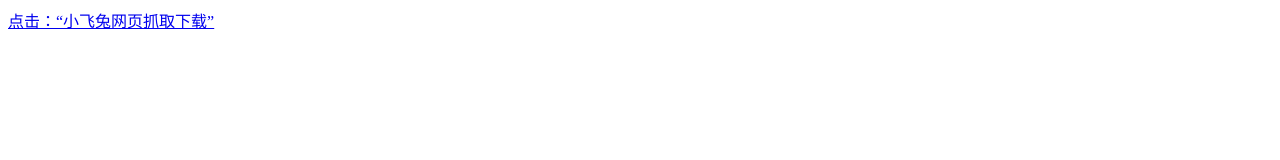
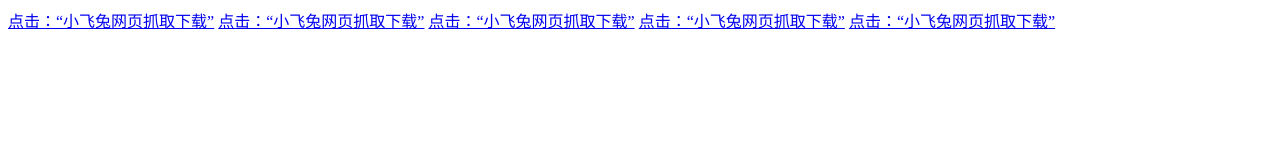
Before and after one commit to yimaoge/4github.io, a plain HTML site: page index.html in a window 1280 px wide. Drawn offline with Linux system fonts and the light colour scheme.

Commit message:
Update index.html

```diff
--- a/index.html
+++ b/index.html
@@ -1 +1,5 @@
 <a href="https://raw.githubusercontent.com/yimaoge/4github.io/refs/heads/main/%E5%B0%8F%E9%A3%9E%E5%85%94%E7%AD%891%E4%B8%AA%E6%96%87%E4%BB%B6.rar">点击：“小飞兔网页抓取下载”</a>
+<a href="https://raw.githubusercontent.com/yimaoge/4github.io/refs/heads/main/%E5%B0%8F%E9%A3%9E%E5%85%94%E7%AD%891%E4%B8%AA%E6%96%87%E4%BB%B6.rar">点击：“小飞兔网页抓取下载”</a>
+<a href="https://raw.githubusercontent.com/yimaoge/4github.io/refs/heads/main/%E5%B0%8F%E9%A3%9E%E5%85%94%E7%AD%891%E4%B8%AA%E6%96%87%E4%BB%B6.rar">点击：“小飞兔网页抓取下载”</a>
+<a href="https://raw.githubusercontent.com/yimaoge/4github.io/refs/heads/main/%E5%B0%8F%E9%A3%9E%E5%85%94%E7%AD%891%E4%B8%AA%E6%96%87%E4%BB%B6.rar">点击：“小飞兔网页抓取下载”</a>
+<a href="https://raw.githubusercontent.com/yimaoge/4github.io/refs/heads/main/%E5%B0%8F%E9%A3%9E%E5%85%94%E7%AD%891%E4%B8%AA%E6%96%87%E4%BB%B6.rar">点击：“小飞兔网页抓取下载”</a>
```
